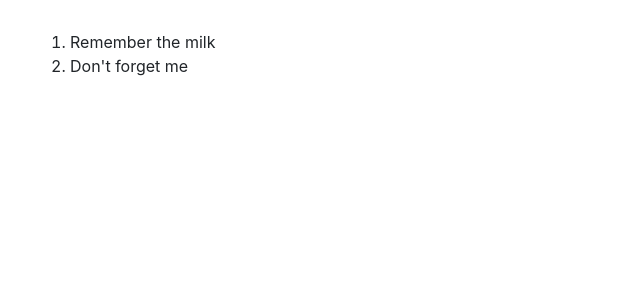
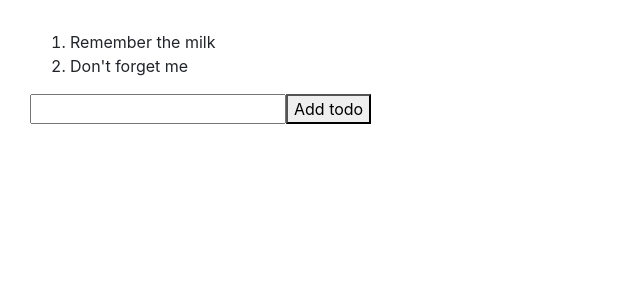
Before and after one commit to eddiesholl/react-ts-demo, a React app: page / in a window 1280 px wide. Shown: the top 300 px of the page, without its empty margins (0-640 px from the left). Built offline with nearby package versions, Linux system fonts and the light colour scheme.

Commit message:
Add button for creating a todo

```diff
--- /dev/null
+++ b/src/todo/AddTodo.js
@@ -0,0 +1,15 @@
+import React, { useState } from 'react'
+
+const AddTodo = (props) => {
+  const { createTodo } = props
+  const [newTodoText, setTodoText] = useState('')
+
+  return (
+    <div>
+      <input value={newTodoText} onChange={e => setTodoText(e.target.value)} />
+      <button onClick={() => createTodo(newTodoText)}>Add todo</button>
+    </div>
+  )
+}
+
+export default AddTodo
--- a/src/todo/Manager.js
+++ b/src/todo/Manager.js
@@ -2,12 +2,23 @@
 
 
 import ListView from './ListView'
+import AddTodo from './AddTodo'
+
+let idCounter = 0
+const makeTodo = text => {
+  return { id: idCounter++, text: text }
+}
+
+const startingList = [makeTodo('Remember the milk'), makeTodo('Don\'t forget me')]
 
 const Manager = () => {
-  const [todos, setTodos] = useState([{ id: 1, text: 'Remember the milk'}, { id: 2, text: 'Don\'t forget me'}]);
+  const [todos, setTodos] = useState(startingList);
 
   return (
-    <ListView items={todos} />
+    <div>
+      <ListView items={todos} />
+      <AddTodo createTodo={newTodoText => setTodos([...todos, makeTodo(newTodoText)])} />
+    </div>
   )
 }
 
```
